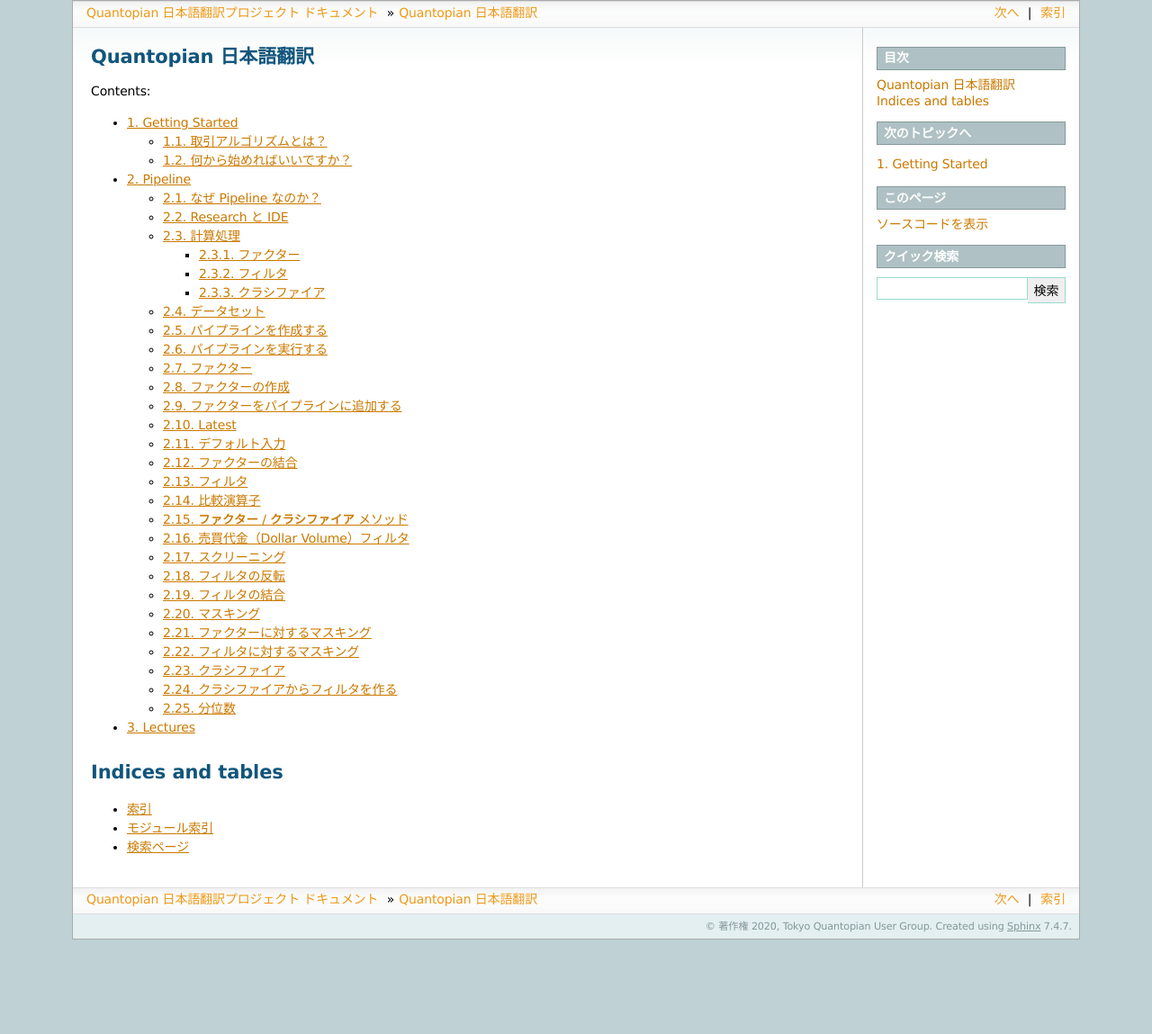
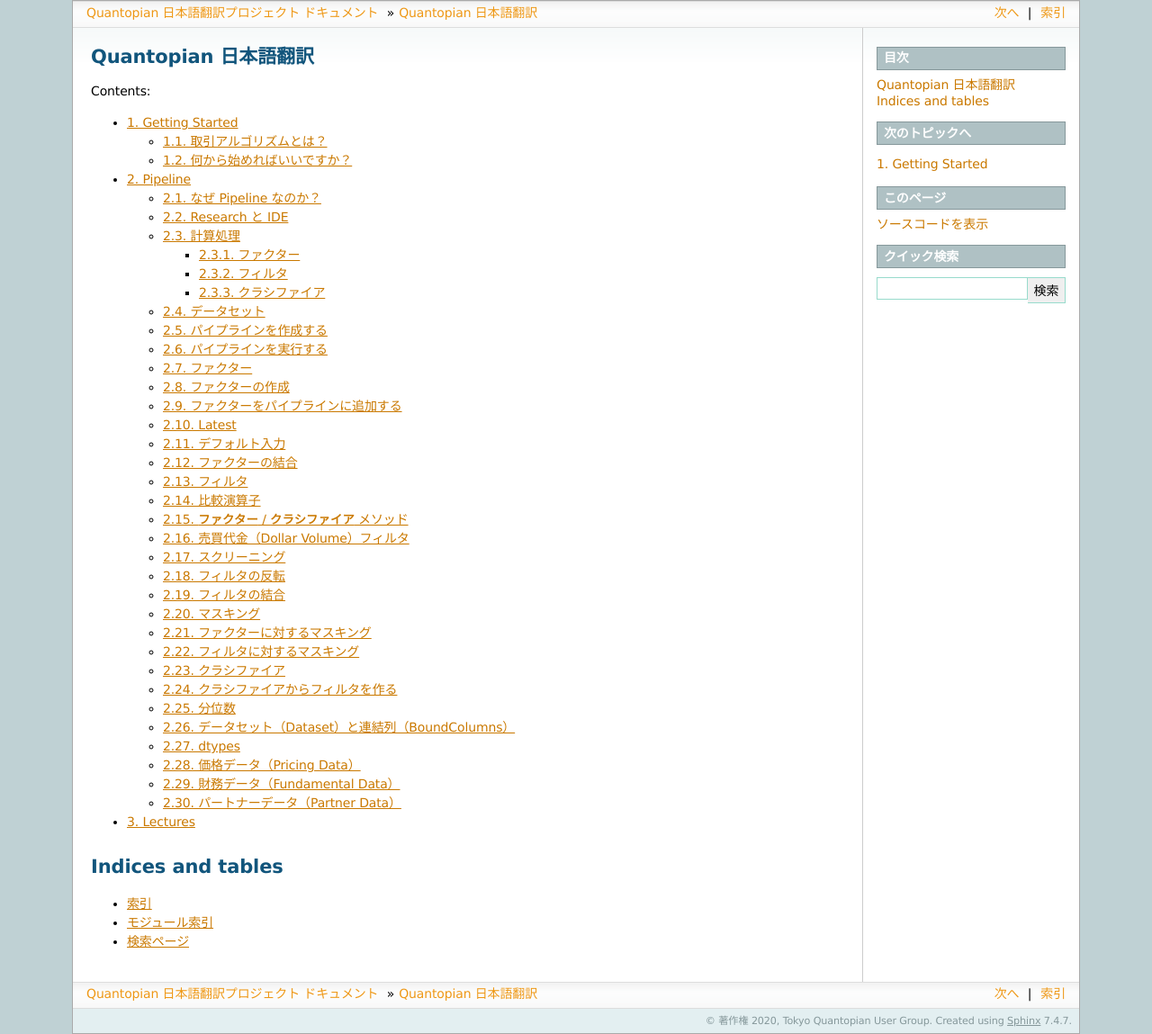
Before and after one commit to tokyoquantopian/quantopian-doc-ja, a Sphinx documentation site: the page built from source/index.rst, in a window 1280 px wide. Shown: the whole page at 90% size. Built offline with Sphinx 7.4.7, drawn with Linux system fonts in a browser that asks for light colours; before the commit the page ends 1044 px from its top, so only the background shows below that; some of the changed lines change nothing that is shown.

Commit message:
2_pipeline_lesson9 の1stコミット

```diff
--- /dev/null
+++ b/source/tutorial/2_pipeline_lesson9.rst
@@ -0,0 +1,62 @@
+パイプラインを作成する際、計算に必要な入力データを特定する方法が必要となります。
+パイプライン計算に必要な入力データは、 ``Dataset`` と ``BoundColumns`` を使うことで特定できます。
+
+データセット（Dataset）と連結列（BoundColumns）
+------------------------------------------------
+
+``DataSets`` はパイプラインAPIに対して計算に必要な入力データを、どこからどのように取り出すのかを知らせる単純なオブジェクトのコレクションです。
+ここまでに ``Dataset`` の一例としてすでに ``USEquityPricing`` を紹介しました。
+
+``BoundColumn`` とは、``DataSet`` と密接に連結したデータ列を表します。``BoundColumn`` のインスタンスは、``DataSets`` のアトリビュートにアクスすることで
+動的に作られます。パイプライン計算に対する入力データは、 ``BoundColumn`` 型でなければなりません。
+``BoundColumn`` の一例としてすでに ``USEquityPrincing.close`` を紹介しました。
+
+``DataSets`` と ``BoundColumn`` は、実際のデータを保持していない、ということを理解することが大切です。計算処理を記述してパイプラインに追加した場合、
+実際の計算処理はパイプラインが実行されるまでは実際には計算を実行していないことを思い出してください。
+
+``DataSets`` と ``BoundColumn`` は同じ方法で解釈することができます。これらは単純に計算の入力データを定義するために使われているのです。
+そしてデータはパイプラインが実行された後に配置されます。
+
+dtypes
+--------
+
+パイプライン計算を定義する場合、使用できる関数や操作を知るために、入力データのデータ型を知っている必要があります。
+``BoundColumn`` の ``dtype`` は、パイプラインが実行されたときのデータ型を教えてくれます。
+たとえば、 ``USEquityPricing`` は ``float`` 型の ``dtype`` を持っているのでファクターは ``USequityPricing.close`` を使って算術計算を実行できます。
+
+``BoundColumn`` の ``dtype`` は、計算処理のタイプも決定できます。
+たとえば ``latest`` 計算では、 ``dtype`` の型によって計算処理がファクター（ ``float`` ）なのか、フィルタ（ ``bool`` ）なのか、はたまたクラシファイア（ ``string`` または ``int``）
+なのかが決まります。
+
+価格データ（Pricing Data）
+-----------------------------
+
+米国株の株価は、 ``USEquityPricing`` データセットに保存されています。 ``USEquityPricing`` は5つの列を持っています。
+
+* USEquityPricing.open（始値）
+* USEquityPriging.high（高値）
+* USEquityPricing.low（安値）
+* USEquityPricing.close（終値）
+* USEquityPricing.volume（出来高）
+
+それぞれの列は ``float`` の ``dtype`` を持っています。
+
+財務データ（Fundamental Data）
+-----------------------------
+
+Quantopianでは `モーニングスター <https://www.morningstar.com/>`__ が提供する多くの財務データを利用できます。財務データは
+``Fundamental`` データセットにおいて ``BoundColumn`` として存在しており、900種類以上が利用可能です。詳しくは
+`Quantopian Fundamental Reference <https://www.quantopian.com/docs/data-reference/morningstar_fundamentals>`__ を参照してください。
+
+パートナーデータ（Partner Data）
+---------------------------------
+
+Quantopianでは`USEquityPricing`やモーニングスター財務データのほかにも多くのデータセットを利用できます。
+コンセンサス予想データ、ニュースセンチメントなどがこれらに含まれます。ほとんどのデータセットは ``quantopian.pipline.data``
+以下に、プロバイダ名で名前空間が定義されています。
+
+``USEquityPricing`` 同様、そのほかのデータセットもパイプライン計算に利用される列（ ``BoundColumn`` ）を持ちます。
+詳しい情報は、データを使う際のパイプラインの例とともに、 `Data Reference <https://www.quantopian.com/docs/data-reference/overview>`__ に記載されています。
+``dtype`` は多岐にわたります。
+
+``BoundColumns`` は次のレッスンで見ていくカスタムファクターで一般的に使われます。
--- a/source/tutorial/index.rst
+++ b/source/tutorial/index.rst
@@ -26,3 +26,4 @@
    2_pipeline_lesson6
    2_pipeline_lesson7
    2_pipeline_lesson8
+   2_pipeline_lesson9
```
